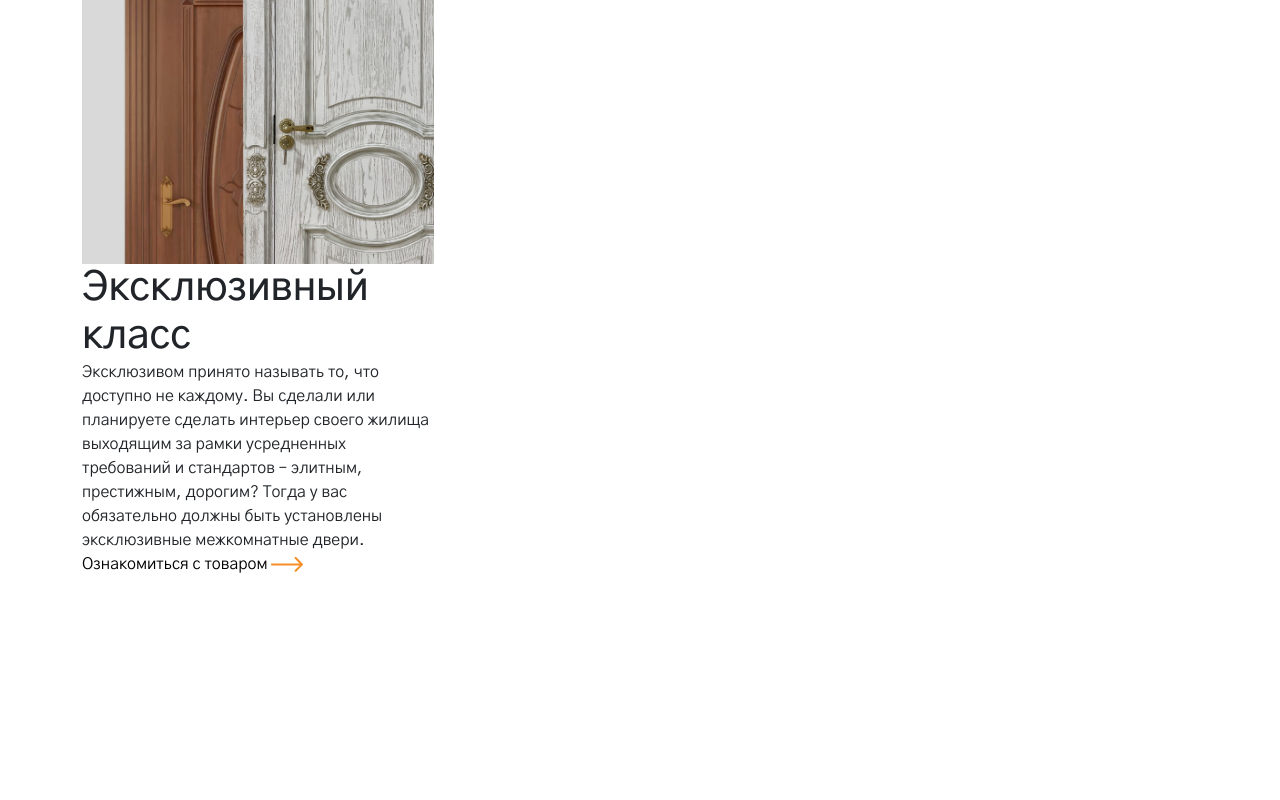
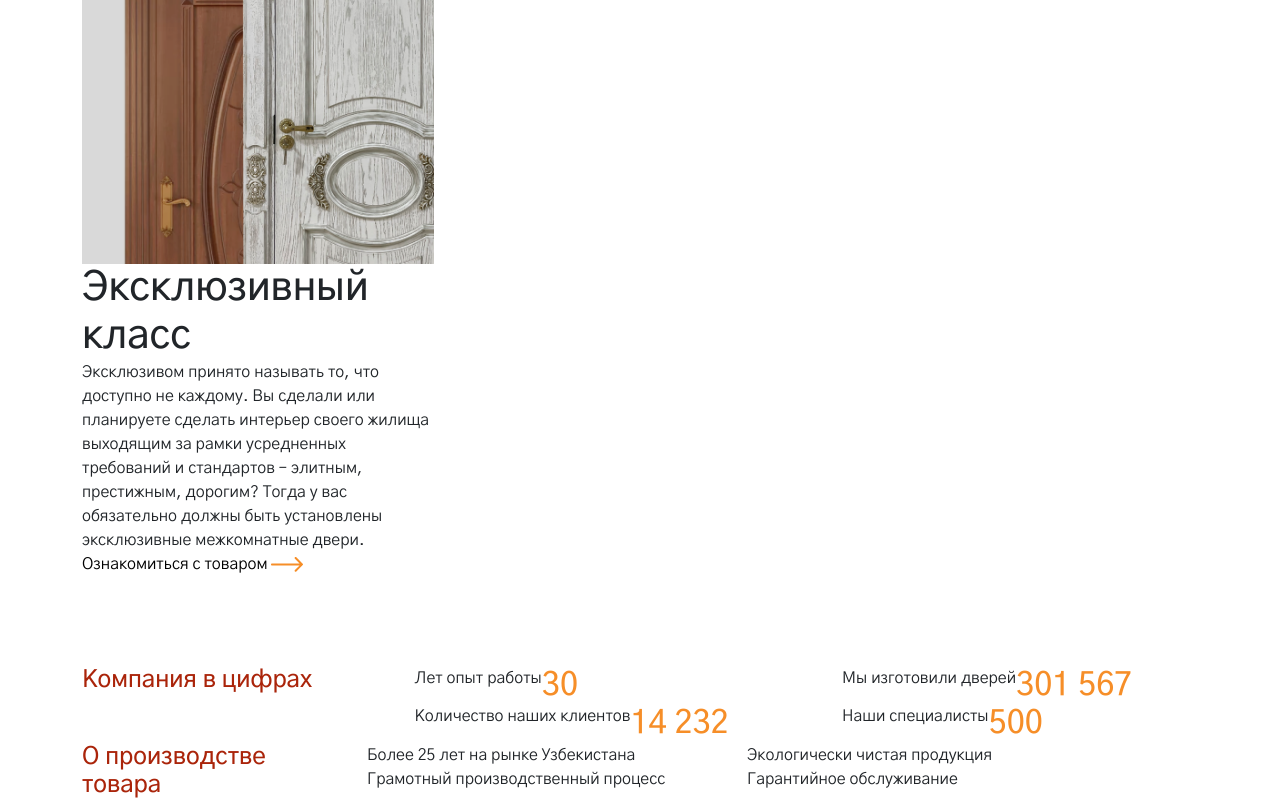
Before and after one commit to 7Davronbek/app-rasulovGI-client, a React (Create React App) app: page / in a window 1280 px wide. Shown: the part 1417-2217 px from the top of the page. Before the commit the page ends 2083 px from the top, so only its background shows below. Built offline with nearby package versions, Linux system fonts and the light colour scheme.

Commit message:
rasulovGI-app

```diff
--- /dev/null
+++ b/src/components/Number.jsx
@@ -0,0 +1,68 @@
+import React from 'react'
+
+const Number = () => {
+    return (
+        <>
+            <div className="Number">
+                <div className="container">
+                    <div className="num1">
+                        <div className="row justify-content-between">
+                            <div className="col-lg-3">
+                                <h4>Компания в цифрах</h4>
+                            </div>
+                            <div className="col-lg-4 d-flex flex-column">
+                                <div className="top d-flex">
+                                    <p>Лет опыт работы</p>
+                                    <h2>30</h2>
+                                </div>
+                                <div className="bottom d-flex">
+                                    <p>Количество наших клиентов</p>
+                                    <h2>14 232</h2>
+                                </div>
+                            </div>
+                            <div className="col-lg-4 d-flex flex-column">
+                                <div className="top d-flex">
+                                    <p>Мы изготовили дверей</p>
+                                    <h2>301 567</h2>
+                                </div>
+                                <div className="bottom d-flex">
+                                    <p>Наши специалисты</p>
+                                    <h2>500</h2>
+                                </div>
+                            </div>
+                        </div>
+                    </div>
+                    <div className="num2">
+                        <div className="row">
+                            <div className="col-lg-3">
+                                <h4>О производстве товара</h4>
+                            </div>
+                            <div className="col-lg-4 d-flex flex-column">
+                                <div className="top d-flex">
+                                    <p>Более 25 лет на рынке Узбекистана</p>
+                                    <i className=''></i>
+                                </div>
+                                <div className="bottom d-flex">
+                                    <p>Грамотный производственный процесс</p>
+                                    <i className=''></i>
+                                </div>
+                            </div>
+                            <div className="col-lg-4 d-flex flex-column">
+                                <div className="top d-flex">
+                                    <p>Экологически чистая продукция</p>
+                                    <i className=''></i>
+                                </div>
+                                <div className="bottom d-flex">
+                                    <p>Гарантийное обслуживание</p>
+                                    <i className=''></i>
+                                </div>
+                            </div>
+                        </div>
+                    </div>
+                </div>
+            </div>
+        </>
+    )
+}
+
+export default Number
--- a/src/pages/Main.jsx
+++ b/src/pages/Main.jsx
@@ -3,6 +3,7 @@ import About from '../components/About'
 import Header from '../components/Header'
 import Katalog from '../components/Katalog'
 import Navbar from '../components/Navbar'
+import Number from '../components/Number'
 
 const Main = () => {
     return (
@@ -11,6 +12,7 @@ const Main = () => {
             <Header />
             <About />
             <Katalog />
+            <Number />
         </>
     )
 }
--- /dev/null
+++ b/src/sass/main.css
@@ -0,0 +1,186 @@
+@import url("https://fonts.googleapis.com/css2?family=Gothic+A1:wght@400;500;600;700;900&display=swap");
+#root {
+  overflow-x: hidden;
+}
+
+body {
+  font-family: 'Gothic A1', sans-serif;
+  overflow-x: hidden;
+}
+
+body h1,
+body h2,
+body h3,
+body h4,
+body h5,
+body h6,
+body p {
+  margin-bottom: 0;
+}
+
+body img {
+  -webkit-user-select: none;
+     -moz-user-select: none;
+      -ms-user-select: none;
+          user-select: none;
+}
+
+body a {
+  text-decoration: none;
+  color: #000;
+  outline: none !important;
+}
+
+body a:hover {
+  text-decoration: none !important;
+  color: #666;
+}
+
+@media (max-width: 576px) {
+  body .mb-xs-4 {
+    margin-bottom: 30px;
+  }
+}
+
+body ul,
+body li {
+  list-style: none;
+  margin: 0;
+  padding: 0 !important;
+}
+
+body .card {
+  background-color: transparent;
+  border: 0;
+  padding: 0;
+}
+
+body .card .card-body {
+  background-color: transparent;
+  border: 0;
+  padding: 0;
+}
+
+body .main-title h2 {
+  font-size: 24px;
+  line-height: 30px;
+  color: #F68E28;
+  margin-bottom: 10px;
+}
+
+body .Navbar {
+  padding: 20px 0;
+}
+
+body .Navbar .nav-menu {
+  display: -webkit-box;
+  display: -ms-flexbox;
+  display: flex;
+  -webkit-box-pack: justify;
+      -ms-flex-pack: justify;
+          justify-content: space-between;
+}
+
+body .Navbar .nav-menu li a {
+  color: #000000;
+  font-size: 24px;
+  line-height: 30px;
+}
+
+body .Navbar select {
+  background: transparent;
+  border: 1px solid #AA240A;
+  padding: 10px 5px;
+  color: #F68E28;
+}
+
+body .Navbar select:focus {
+  outline: none;
+}
+
+body .About {
+  padding: 60px 0 90px;
+  position: relative;
+}
+
+body .About .key1 {
+  position: absolute;
+  top: 100px;
+  left: 30px;
+}
+
+body .About .key2 {
+  position: absolute;
+  right: 20px;
+  top: 360px;
+  z-index: -1;
+}
+
+body .About h3 {
+  font-size: 40px;
+  line-height: 57px;
+  font-weight: 700;
+  color: #AA240A;
+  margin-bottom: 45px;
+}
+
+body .About p {
+  font-size: 18px;
+  color: #000000;
+  line-height: 26px;
+}
+
+body .About .card {
+  position: relative;
+  width: 150px;
+  height: 185px;
+  margin-top: 220px;
+}
+
+body .About .card::before {
+  border: 3px solid #F68E28;
+  content: "";
+  width: 150px;
+  height: 185px;
+}
+
+body .About .card .desc {
+  display: -webkit-box;
+  display: -ms-flexbox;
+  display: flex;
+  -webkit-box-align: center;
+      -ms-flex-align: center;
+          align-items: center;
+  position: absolute;
+  width: 70%;
+  top: 25%;
+  right: -10%;
+  background: #fff;
+  padding: 10px 0;
+}
+
+body .About .card .desc span {
+  color: #AA240A;
+  font-size: 70px;
+  line-height: 75px;
+  font-weight: 700;
+  padding-right: 15px;
+}
+
+body .About .card .desc p {
+  font-size: 17px;
+  line-height: 20px;
+}
+
+body .Katalog {
+  padding: 30px 0 90px;
+}
+
+body .Number h4 {
+  color: #AA240A;
+}
+
+body .Number h2 {
+  color: #F68E28;
+}
+/*# sourceMappingURL=main.css.map */
--- a/src/sass/main.scss
+++ b/src/sass/main.scss
@@ -173,4 +173,18 @@ body {
     .Katalog {
         padding: 30px 0 90px;
     }
+
+    .Number{
+        h4{
+            color: #AA240A;
+        }
+        h2{
+            color: #F68E28;
+        }
+        .num1{
+
+        }
+    }
+
+
 }
```
Also changed, not shown: 1 other file (tests, documents, lock files or other folders).
